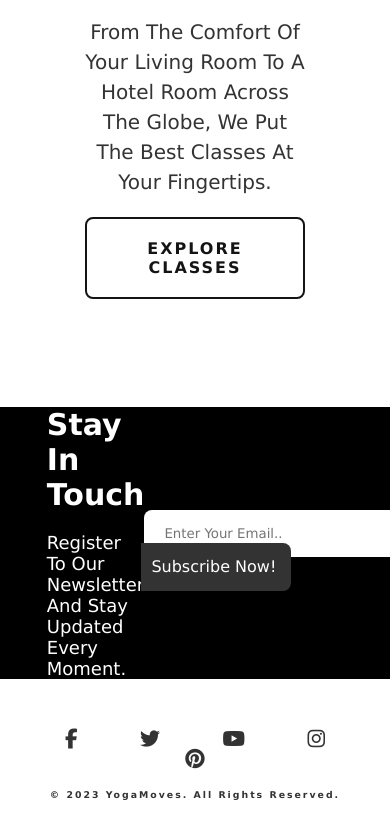
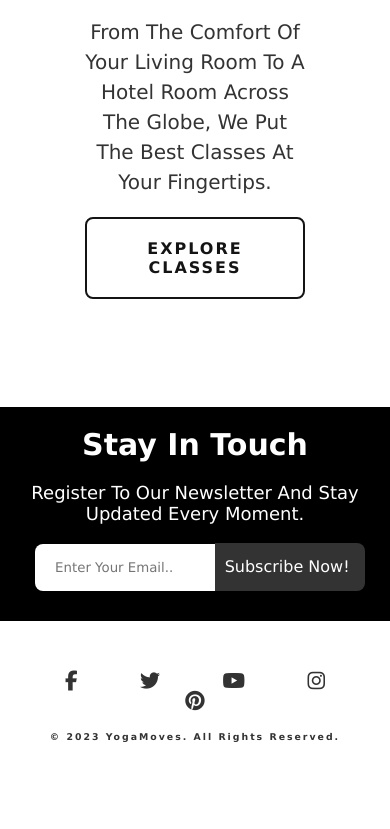
Before and after one commit to soukasamadi/Yoga-Moves-Studio, a plain HTML site: page index.html in a window 390 px wide. Shown: the part 3234-4063 px from the top of the page. After the commit the page ends 4005 px from the top, so only its background shows below. Drawn offline with Linux system fonts and the light colour scheme.

Commit message:
Restyle newsletter section for small devices

```diff
--- a/assets/css/style.css
+++ b/assets/css/style.css
@@ -427,4 +427,34 @@ footer h3 {
     .right .text-text{
         text-align: center;
     }
+
+    .newsletter{
+        display: block;
+        padding-top: 20px;
+        padding-bottom: 30px;
+    }
+    .newsletter-text{
+        text-align: center;
+        margin-left: 0;
+
+    }
+    .newsletter-form{
+        margin-right: 0;
+        margin-left: 9%;
+        margin-top: 20px;
+    }
+    .newsletter-form input{
+        width: 180px;
+        padding: 16px 20px;
+        box-sizing: border-box;
+        border-radius: 8px 0  0 8px;
+    }
+    .newsletter-form a{
+        margin-left: -3px;
+        color: white;
+        background-color: #333;
+        border-radius: 0 8px 8px 0;
+        padding:14px 15px 15px 10px;
+        font-size: 16px;
+    }
 }
```
